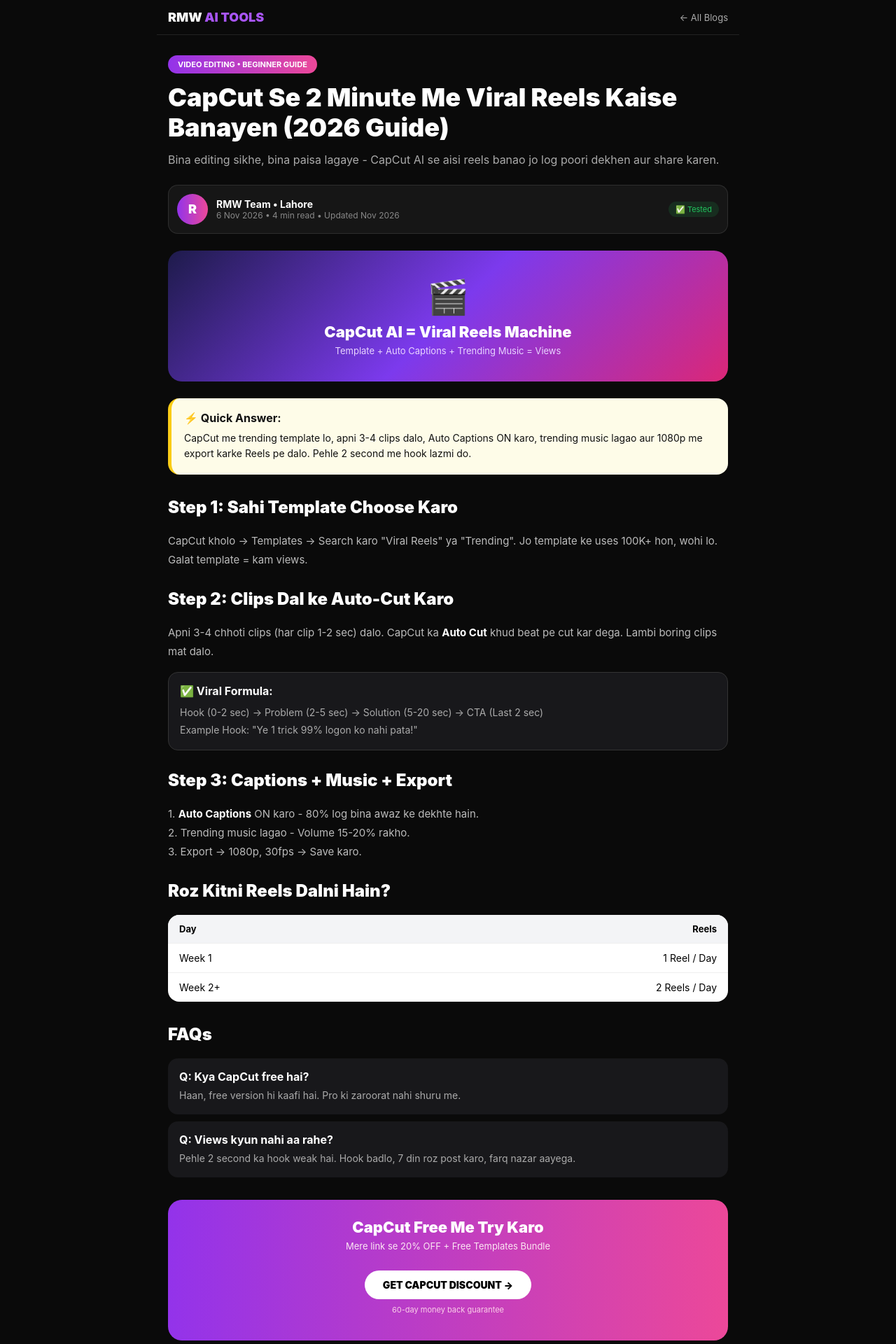
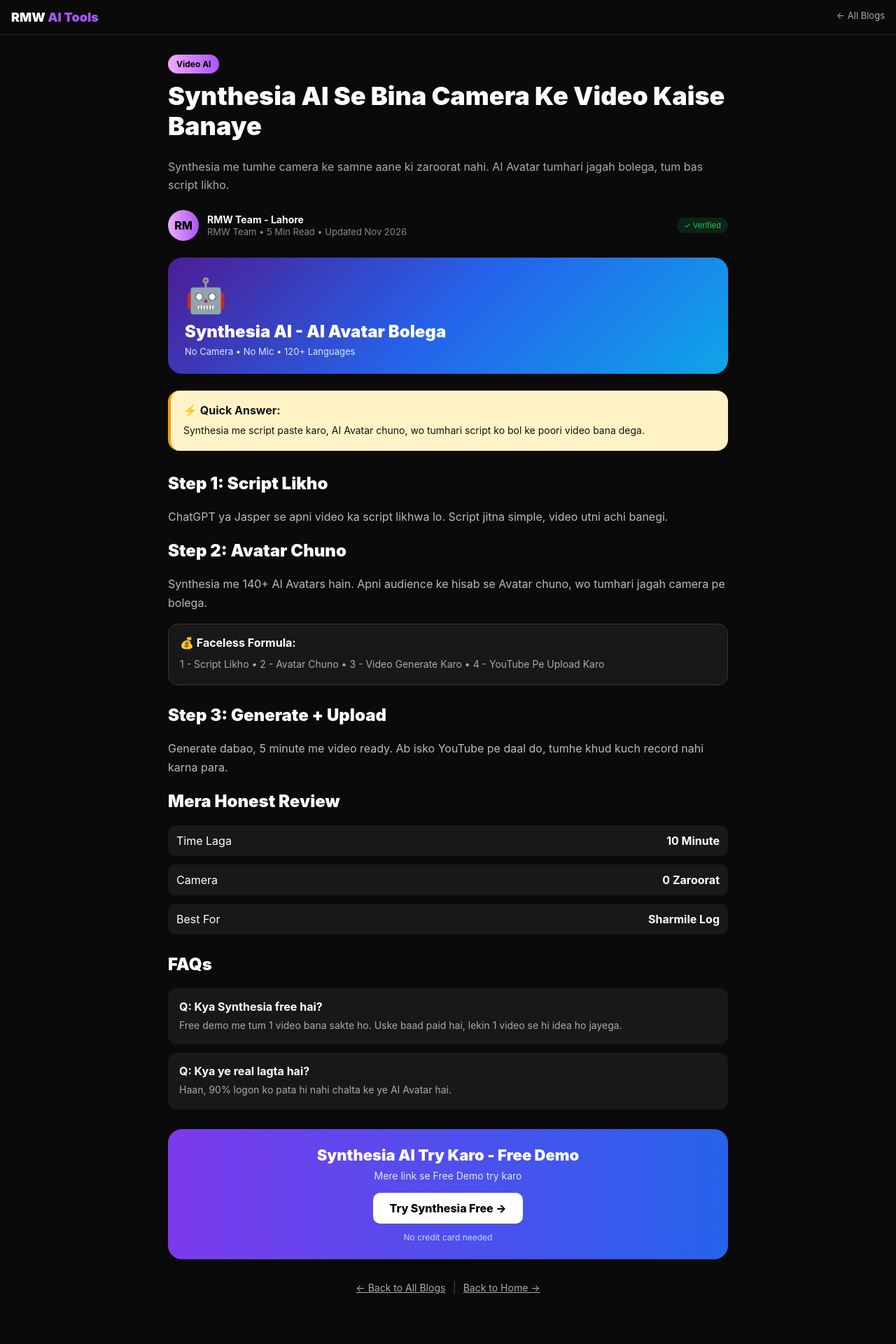
Before and after one commit to muradofficalid-art/rmw-ai-tools, a Next.js app: page /blog/synthesia-ai-bina-camera-video in a window 1280 px wide. Shown: the top 1920 px of the page at 70% size. Built offline with nearby package versions, Linux system fonts and the light colour scheme.

Commit message:
Add Synthesia AI blog page with content and styles

```diff
--- /dev/null
+++ b/app/blog/synthesia-ai-bina-camera-video/page.tsx
@@ -0,0 +1,63 @@
+export default function SynthesiaBlog() {
+  return (
+    <div style={{minHeight:"100vh", background:"#0a0a0a", color:"white", fontFamily:"Inter, sans-serif"}}>
+      <div style={{borderBottom:"1px solid #222", padding:"14px 16px", display:"flex", justifyContent:"space-between"}}>
+        <a href="/" style={{color:"white", fontWeight:900, fontSize:"18px", textDecoration:"none"}}>RMW <span style={{color:"#a855f7"}}>AI Tools</span></a>
+        <a href="/blog" style={{color:"#aaa", fontSize:"13px", textDecoration:"none"}}>← All Blogs</a>
+      </div>
+      <div style={{maxWidth:"800px", margin:"0 auto", padding:"30px 16px 60px"}}>
+        <span style={{background:"linear-gradient(90deg,#f0abfc,#a855f7)", color:"black", fontWeight:700, padding:"6px 12px", borderRadius:"20px", fontSize:"12px"}}>Video AI</span>
+        <h1 style={{fontSize:"36px", fontWeight:900, lineHeight:"1.2", marginTop:"16px"}}>Synthesia AI Se Bina Camera Ke Video Kaise Banaye</h1>
+        <p style={{color:"#aaa", fontSize:"16px", lineHeight:"1.6", marginTop:"10px"}}>Synthesia me tumhe camera ke samne aane ki zaroorat nahi. AI Avatar tumhari jagah bolega, tum bas script likho.</p>
+        <div style={{display:"flex", alignItems:"center", gap:"12px", marginTop:"22px"}}>
+          <div style={{width:"44px", height:"44px", borderRadius:"50%", background:"linear-gradient(90deg,#f0abfc,#a855f7)", display:"flex", alignItems:"center", justifyContent:"center", fontWeight:800, color:"black"}}>RM</div>
+          <div style={{fontWeight:700, fontSize:"14px"}}>RMW Team - Lahore<br/><span style={{color:"#888", fontWeight:400, fontSize:"13px"}}>RMW Team • 5 Min Read • Updated Nov 2026</span></div>
+          <span style={{marginLeft:"auto", background:"#22c55e22", color:"#22c55e", fontSize:"11px", padding:"4px 10px", borderRadius:"20px"}}>✓ Verified</span>
+        </div>
+        <div style={{marginTop:"24px", background:"linear-gradient(135deg,#4c1d95,#2563eb,#0ea5e9)", borderRadius:"20px", padding:"24px"}}>
+          <div style={{fontSize:"48px"}}>🤖</div>
+          <div style={{fontSize:"24px", fontWeight:900, marginTop:"8px"}}>Synthesia AI - AI Avatar Bolega</div>
+          <div style={{fontSize:"13px", color:"#e0e7ff", marginTop:"6px"}}>No Camera • No Mic • 120+ Languages</div>
+        </div>
+        <div style={{background:"#fef3c7", color:"#111", borderRadius:"16px", padding:"18px", marginTop:"24px", borderLeft:"4px solid #f59e0b"}}>
+          <b>⚡ Quick Answer:</b><br/>
+          <div style={{marginTop:"8px", fontSize:"14px", lineHeight:"1.6"}}>Synthesia me script paste karo, AI Avatar chuno, wo tumhari script ko bol ke poori video bana dega.</div>
+        </div>
+        <h2 style={{fontSize:"24px", fontWeight:900, marginTop:"32px"}}>Step 1: Script Likho</h2>
+        <p style={{color:"#bbb", fontSize:"16px", lineHeight:"1.7"}}>ChatGPT ya Jasper se apni video ka script likhwa lo. Script jitna simple, video utni achi banegi.</p>
+        <h2 style={{fontSize:"24px", fontWeight:900, marginTop:"20px"}}>Step 2: Avatar Chuno</h2>
+        <p style={{color:"#bbb", fontSize:"16px", lineHeight:"1.7"}}>Synthesia me 140+ AI Avatars hain. Apni audience ke hisab se Avatar chuno, wo tumhari jagah camera pe bolega.</p>
+        <div style={{background:"#18181b", border:"1px solid #333", borderRadius:"14px", padding:"16px", marginTop:"16px"}}>
+          <b>💰 Faceless Formula:</b>
+          <div style={{color:"#aaa", fontSize:"14px", lineHeight:"1.8", marginTop:"8px"}}>1 - Script Likho • 2 - Avatar Chuno • 3 - Video Generate Karo • 4 - YouTube Pe Upload Karo</div>
+        </div>
+        <h2 style={{fontSize:"24px", fontWeight:900, marginTop:"28px"}}>Step 3: Generate + Upload</h2>
+        <p style={{color:"#bbb", fontSize:"16px", lineHeight:"1.7"}}>Generate dabao, 5 minute me video ready. Ab isko YouTube pe daal do, tumhe khud kuch record nahi karna para.</p>
+        <h2 style={{fontSize:"24px", fontWeight:900, marginTop:"20px"}}>Mera Honest Review</h2>
+        <div style={{display:"flex", flexDirection:"column", gap:"12px", marginTop:"12px"}}>
+          <div style={{display:"flex", justifyContent:"space-between", padding:"12px", background:"#18181b", borderRadius:"10px"}}><span>Time Laga</span><b>10 Minute</b></div>
+          <div style={{display:"flex", justifyContent:"space-between", padding:"12px", background:"#18181b", borderRadius:"10px"}}><span>Camera</span><b>0 Zaroorat</b></div>
+          <div style={{display:"flex", justifyContent:"space-between", padding:"12px", background:"#18181b", borderRadius:"10px"}}><span>Best For</span><b>Sharmile Log</b></div>
+        </div>
+        <h2 style={{fontSize:"24px", fontWeight:900, marginTop:"28px"}}>FAQs</h2>
+        <div style={{background:"#18181b", padding:"16px", borderRadius:"12px", marginTop:"12px"}}>
+          <b>Q: Kya Synthesia free hai?</b><p style={{color:"#aaa", fontSize:"14px", margin:"6px 0 0", lineHeight:"1.6"}}>Free demo me tum 1 video bana sakte ho. Uske baad paid hai, lekin 1 video se hi idea ho jayega.</p>
+        </div>
+        <div style={{background:"#18181b", padding:"16px", borderRadius:"12px", marginTop:"12px"}}>
+          <b>Q: Kya ye real lagta hai?</b><p style={{color:"#aaa", fontSize:"14px", margin:"6px 0 0", lineHeight:"1.6"}}>Haan, 90% logon ko pata hi nahi chalta ke ye AI Avatar hai.</p>
+        </div>
+        <div style={{marginTop:"28px", background:"linear-gradient(90deg,#7c3aed,#2563eb)", borderRadius:"20px", padding:"24px", textAlign:"center"}}>
+          <div style={{fontSize:"22px", fontWeight:900}}>Synthesia AI Try Karo - Free Demo</div>
+          <p style={{fontSize:"14px", color:"#e0e7ff", margin:"8px 0 16px"}}>Mere link se Free Demo try karo</p>
+          <a href="https://www.synthesia.io?ref=rmwai" style={{background:"white", color:"black", padding:"12px 24px", borderRadius:"10px", fontWeight:800, textDecoration:"none", display:"inline-block"}}>Try Synthesia Free →</a>
+          <div style={{fontSize:"12px", color:"#bfdbfe", marginTop:"12px"}}>No credit card needed</div>
+        </div>
+        <div style={{textAlign:"center", marginTop:"30px"}}>
+          <a href="/blog" style={{color:"#aaa", fontSize:"14px"}}>← Back to All Blogs</a>
+          <span style={{color:"#444", margin:"0 10px"}}>|</span>
+          <a href="/" style={{color:"#aaa", fontSize:"14px"}}>Back to Home →</a>
+        </div>
+      </div>
+    </div>
+  );
+}
```
